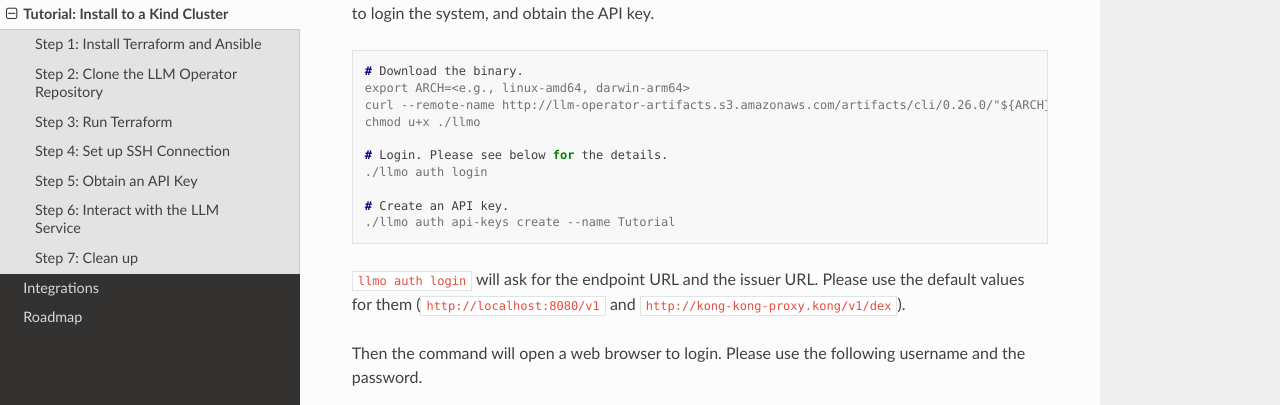
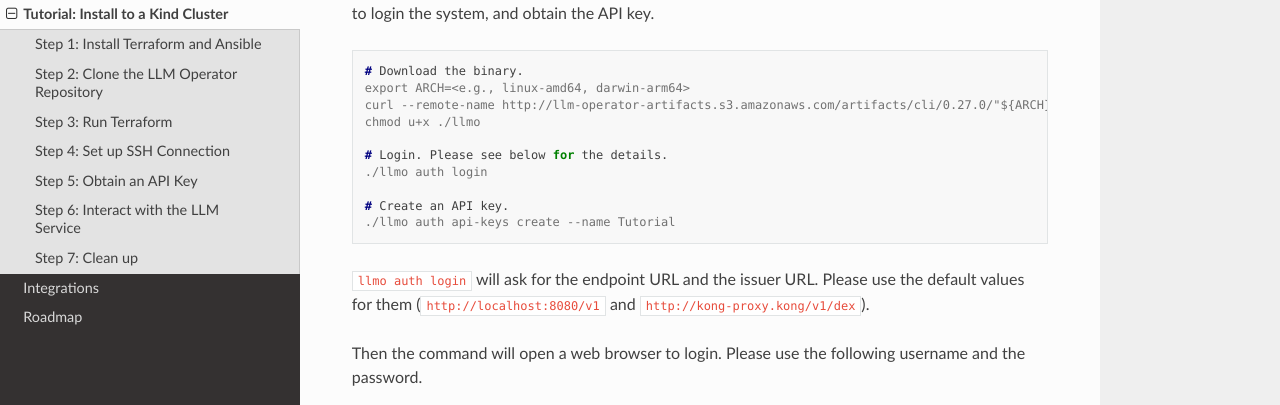
Before and after one commit to llm-operator/docs, a Sphinx documentation site: the page built from docs/source/tutorial.rst, in a window 1280 px wide and 900 px high, scrolled down 1826 px. Shown: the part 162-567 px from the top of the window. Built offline with Sphinx 7.4.7 and the Read the Docs theme 2.0.0, drawn with Linux system fonts in a browser that asks for light colours; part of the change alters nothing that is shown.

Commit message:
Change the default issuer name and the CLI version (#19)

```diff
--- a/docs/source/tutorial.rst
+++ b/docs/source/tutorial.rst
@@ -100,7 +100,7 @@ and obtain the API key.
 
    # Download the binary.
    export ARCH=<e.g., linux-amd64, darwin-arm64>
-   curl --remote-name http://llm-operator-artifacts.s3.amazonaws.com/artifacts/cli/0.26.0/"${ARCH}"/llmo
+   curl --remote-name http://llm-operator-artifacts.s3.amazonaws.com/artifacts/cli/0.27.0/"${ARCH}"/llmo
    chmod u+x ./llmo
 
    # Login. Please see below for the details.
@@ -111,7 +111,7 @@ and obtain the API key.
 
 
 ``llmo auth login`` will ask for the endpoint URL and the issuer URL. Please use the default values for them
-(``http://localhost:8080/v1`` and ``http://kong-kong-proxy.kong/v1/dex``).
+(``http://localhost:8080/v1`` and ``http://kong-proxy.kong/v1/dex``).
 
 Then the command will open a web browser to login. Please use the following username and the password.
 
```
